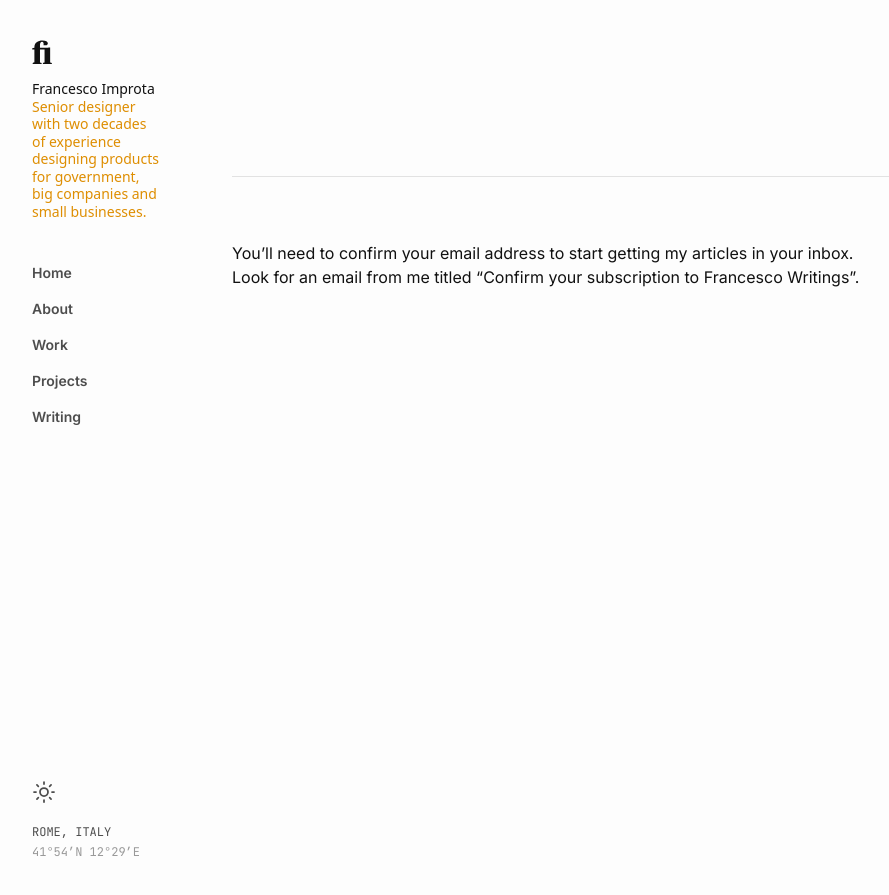
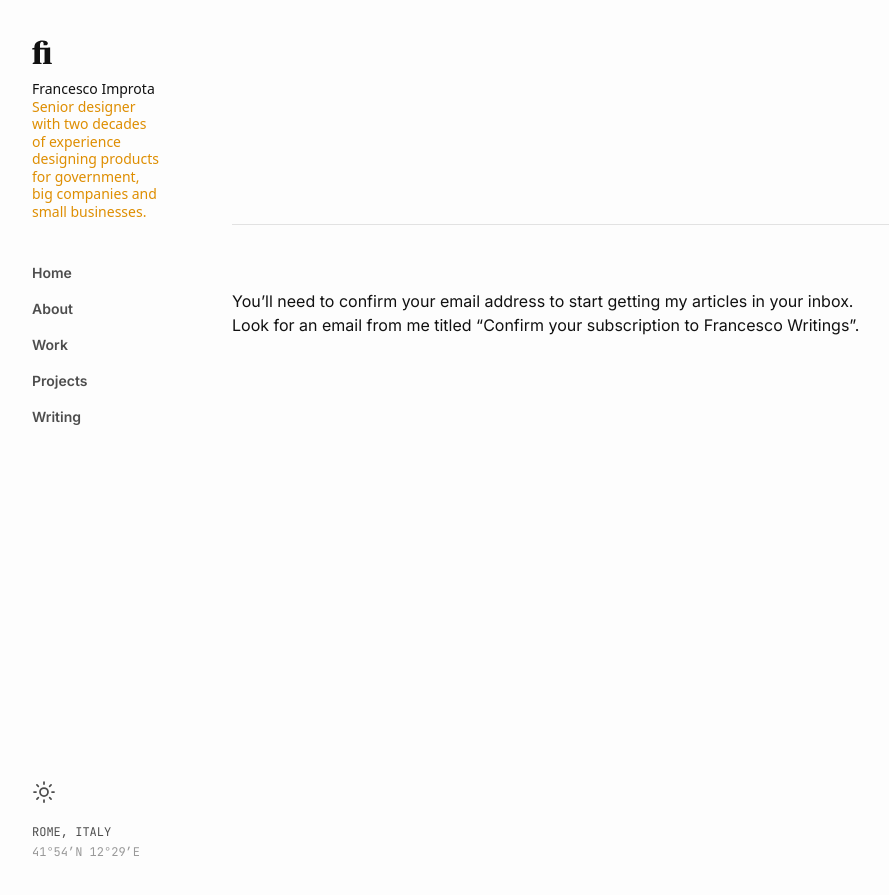
Before and after one commit to zetareticoli/fi, a Jekyll site: the page built from thanks.md, in a window 1280 px wide and 900 px high. Shown: the top 895 px of the window, without its empty margins (0-889 px from the left). Built offline with Jekyll 4.4.1, drawn with Linux system fonts in a browser that asks for light colours; some web fonts are replaced.

Commit message:
refactor: adjust padding in page layout for improved vertical spacing and consistency

```diff
--- a/_layouts/page.html
+++ b/_layouts/page.html
@@ -2,9 +2,9 @@
 layout: default
 ---
 <div class="min-h-screen">
-  <section class="px-6 lg:px-10 pt-16 lg:pt-24 pb-12 lg:pb-16">
+  <section class="px-6 lg:px-10 pt-16 lg:pt-36 pb-12 lg:pb-16">
     <span class="meta-tag block mb-4">{{ page.tag | upcase }}</span>
-    <h1 class="font-heading text-3xl sm:text-4xl lg:text-5xl font-bold leading-tight">
+    <h1 class="font-heading text-3xl sm:text-4xl font-bold leading-tight">
       {{ page.title }}
     </h1>
     {% if page.description %}
```
